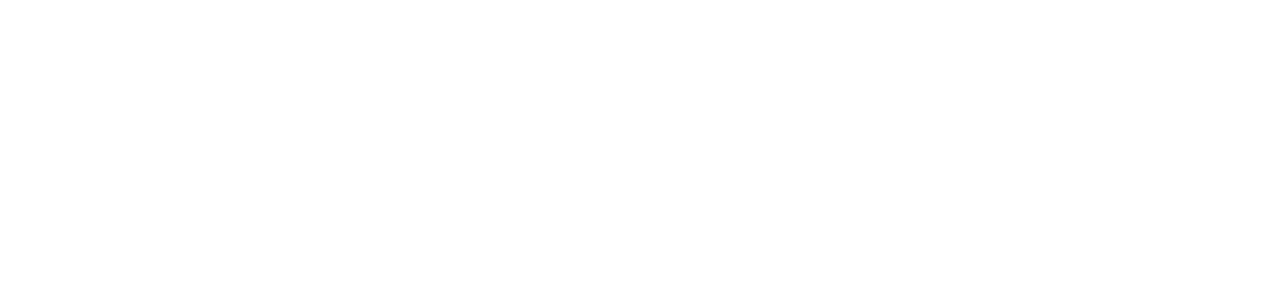
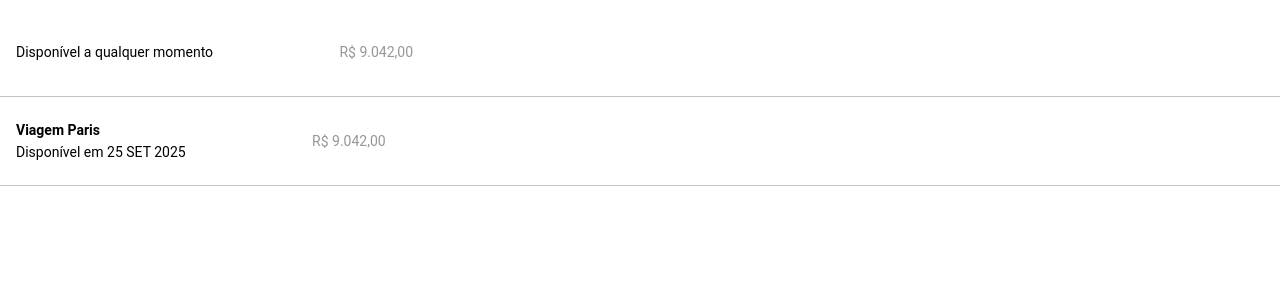
Before and after one commit to evelew/fiap-nubank-client, a React (Create React App) app: page / in a window 1280 px wide. Shown: the top 300 px of the page. Built offline with nearby package versions, Linux system fonts and the light colour scheme.

Commit message:
Add accounts list

```diff
--- /dev/null
+++ b/src/components/Home/Accounts/index.tsx
@@ -0,0 +1,28 @@
+import { IonList, IonItem } from "@ionic/react";
+
+import "./styles.scss";
+
+const Accounts: React.FC = () => {
+  return (
+    <div className="home__accounts">
+      <IonList lines="full">
+        <IonItem className="home__accounts-item">
+          <div className="name">
+            <p>Disponível a qualquer momento</p>
+          </div>
+          <p className="value">R$ 9.042,00</p>
+        </IonItem>
+
+        <IonItem className="home__accounts-item">
+          <div className="name">
+            <strong>Viagem Paris</strong>
+            <p>Disponível em 25 SET 2025</p>
+          </div>
+          <p className="value">R$ 9.042,00</p>
+        </IonItem>
+      </IonList>
+    </div>
+  );
+};
+
+export default Accounts;
--- /dev/null
+++ b/src/components/Home/Accounts/styles.scss
@@ -0,0 +1,28 @@
+.home__accounts {
+  .home__accounts-item {
+    --border-width: 0;
+    border-bottom: 1px solid #c4c4c4;
+    padding: 20px 0;
+
+    .name {
+      font-size: 14px;
+      line-height: 18px;
+
+      strong {
+        display: inline-block;
+        margin-bottom: 4px;
+      }
+
+      p {
+        margin: 0;
+      }
+    }
+
+    .value {
+      font-size: 14px;
+      color: #979696;
+      text-align: right;
+      width: 200px;
+    }
+  }
+}
--- a/src/pages/Home.tsx
+++ b/src/pages/Home.tsx
@@ -1,13 +1,14 @@
 import { IonContent, IonPage } from "@ionic/react";
 
 import Top from "../components/Home/Top";
-import "./Home.css";
+import Accounts from "../components/Home/Accounts";
 
 const Home: React.FC = () => {
   return (
     <IonPage>
       <IonContent fullscreen>
         <Top />
+        <Accounts />
       </IonContent>
     </IonPage>
   );
```
Also changed, not shown: src/pages/Home.css (deleted).
